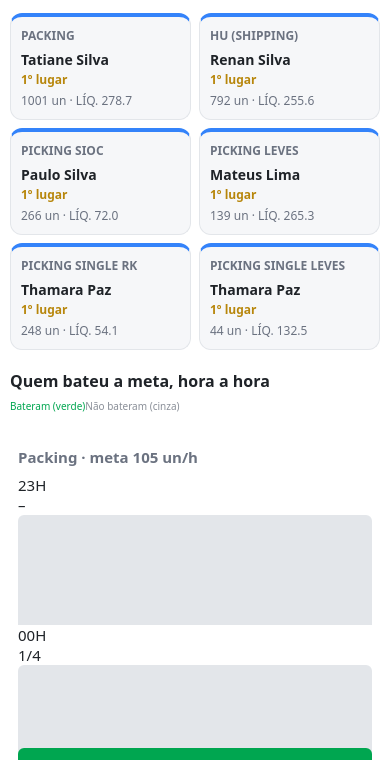
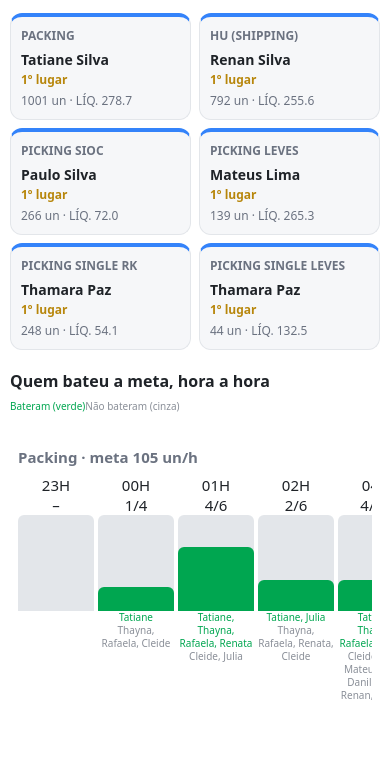
Before and after one commit to Jorrani/Brasileirao-MELI, a plain HTML site: page index.html in a window 390 px wide. Shown: the part 336-1096 px from the top of the page. Drawn offline with Linux system fonts and the light colour scheme.

Commit message:
Ajuste visual dos graficos - ranking PE01 D0 14/11/2026

```diff
--- a/index.html
+++ b/index.html
@@ -60,6 +60,18 @@ tfoot tr td{font-weight:700;background:var(--card)}
 }
 </style>
 <style>
+.cw{display:flex;gap:8px;justify-content:flex-start;overflow-x:auto;padding-bottom:6px}
+.hc{flex:0 0 96px;width:96px;max-width:96px;min-width:0;text-align:center}
+.bw{height:120px;width:100%}
+.ok,.no{word-break:break-word;line-height:1.3}
+.chart{padding:12px}
+@media (max-width:600px){
+ .cw{gap:6px}
+ .hc{flex:0 0 76px;width:76px;max-width:76px}
+ .bw{height:96px}
+}
+</style>
+<style>
 html{-webkit-text-size-adjust:100%}
 @media (max-width:600px){
  header{padding:14px 12px;gap:10px;flex-direction:row;align-items:flex-start}
@@ -77,7 +89,6 @@ html{-webkit-text-size-adjust:100%}
  .legend{font-size:11px;gap:8px}
  .chart{padding:8px}
  .cw{gap:4px}
- .hc{min-width:70px}
  .ok,.no{font-size:10px}
  .tw{border-radius:8px}
  table{min-width:600px}
```
